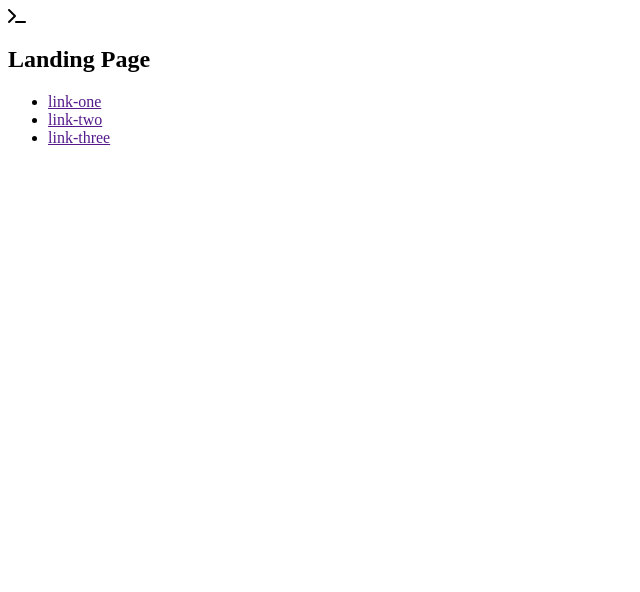
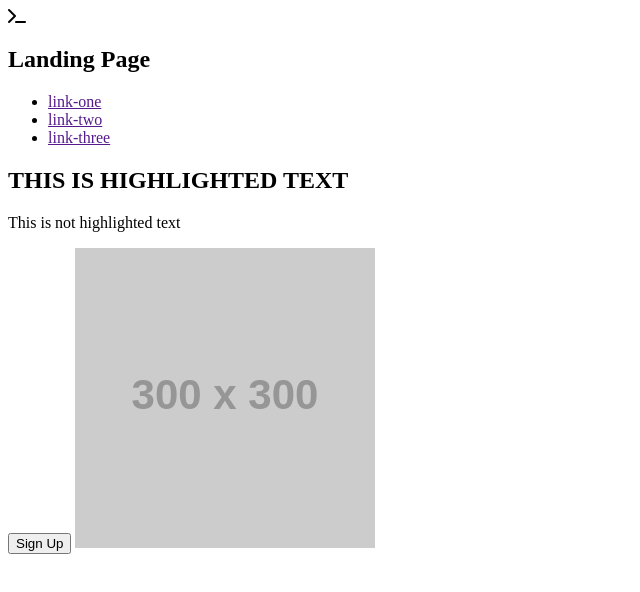
Before and after one commit to akil4/landing_page, a plain HTML site: page index.html in a window 1280 px wide. Shown: the whole page, without its empty margins (0-640 px from the left). Drawn offline with Linux system fonts and the light colour scheme; placeholder pictures from the web are drawn by us.

Commit message:
add intro section to  html

```diff
--- a/index.html
+++ b/index.html
@@ -19,6 +19,12 @@
                 </ul>
             </nav>
         </section>
+        <section class="introduction">
+            <h1>THIS IS HIGHLIGHTED TEXT</h1>
+            <p>This is not highlighted text</p>
+            <button>Sign Up</button>
+            <img src="https://placehold.co/300x300" alt="This is a placeholder for the image" width="300px" height="300px">
+        </section>
     </main>
 </body>
 </html>
```
